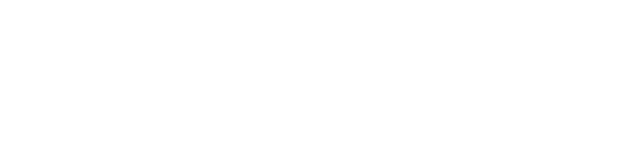
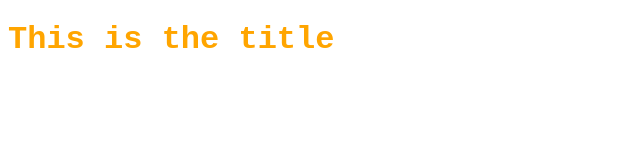
Before and after one commit to JS-goose/patatap-clone, a plain HTML site: page index.html in a window 1280 px wide. Shown: the whole page, without its empty margins (0-640 px from the left). Drawn offline with nearby package versions, Linux system fonts and the light colour scheme; files that its build step writes are made by us from their sources.

Commit message:
testing gulp tasks

```diff
--- a/assets/css/styles.scss
+++ b/assets/css/styles.scss
@@ -0,0 +1,4 @@
+h1 {
+    color: orange;
+    font-family: 'Courier New', Courier, monospace;
+}
--- a/index.html
+++ b/index.html
@@ -16,6 +16,7 @@
             <p class="browsehappy">You are using an <strong>outdated</strong> browser. Please <a href="#">upgrade your browser</a> to improve your experience.</p>
         <![endif]-->
 
+        <h1>This is the title</h1>
         <script src="" async defer></script>
     </body>
 </html>
```
Also changed, not shown: assets/css/styles.css (added), assets/minified/styles.css (added).
